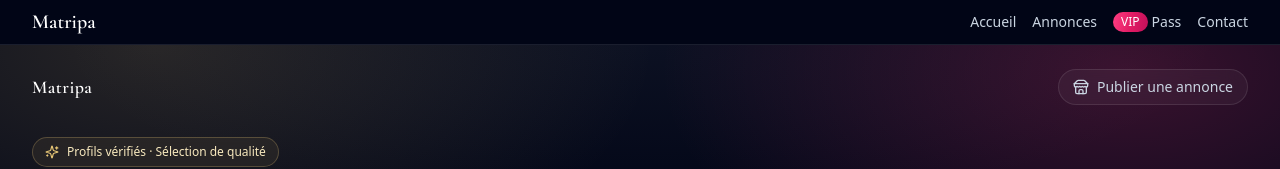
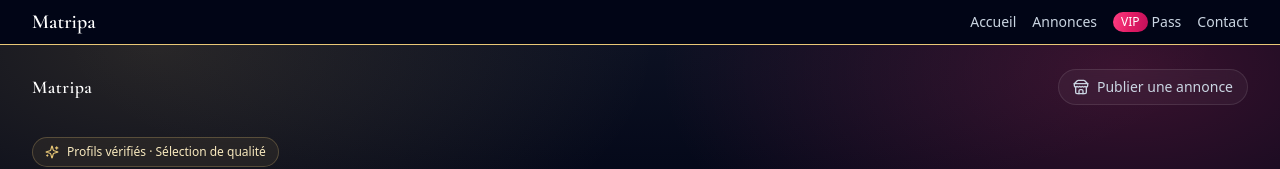
Before and after one commit to dacostasces-lgtm/matripa, a Next.js app: page / in a window 1280 px wide. Shown: the top 169 px of the page. Built offline with nearby package versions, Linux system fonts and the light colour scheme; no server answers; the database is empty.

Commit message:
Make navigation bar visually distinct (bg opacity + gold border)

```diff
--- a/src/components/ui/NavigationBar.tsx
+++ b/src/components/ui/NavigationBar.tsx
@@ -4,7 +4,7 @@
 // Navigation bar component – premium dark mode with gold/neon accents
 export function NavigationBar() {
   return (
-    <nav className="sticky top-0 z-20 flex items-center justify-between bg-surface/90 backdrop-blur-md border-b border-white/10 px-4 py-2 sm:px-6 lg:px-8">
+    <nav className="sticky top-0 z-20 flex items-center justify-between bg-surface/95 backdrop-blur-md border-b border-gold px-4 py-2 sm:px-6 lg:px-8">
       <Link href="/" className="font-display text-xl font-semibold text-white hover:text-gold transition-colors">
         Matripa
       </Link>
```
